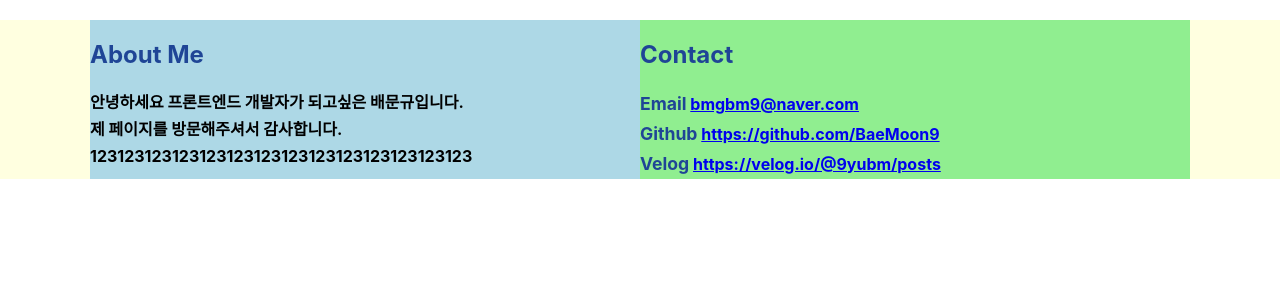
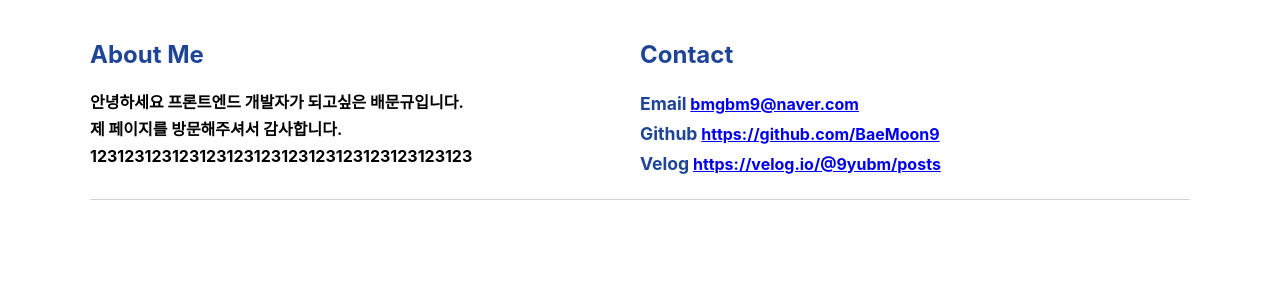
Before and after one commit to BaeMoon9/BaeMoon9, a React (Create React App) app in the folder mypage/: page / in a window 1280 px wide. Shown: the top 300 px of the page. Built offline with nearby package versions, Linux system fonts and the light colour scheme.

Commit message:
aboutpage layout

```diff
--- a/mypage/src/pages/about.tsx
+++ b/mypage/src/pages/about.tsx
@@ -70,15 +70,15 @@ const Container = styled.div<{screenType : string}>`
 		(props.screenType === 'Tablet' ? '600px' : '450px')
 	)};
 
-	background-color: lightyellow;
+
 `
 
 const TitleContent = styled.div<{screenType : string}>`
 	flex-direction: row;
-	background-color: lightblue;
+
 	flex-wrap: wrap;
 	min-width: ${(props) => (props.screenType === 'Pc' ? '550px' :
-		(props.screenType === 'Tablet' ? '250px' : '400px')
+		(props.screenType === 'Tablet' ? '400px' : '400px')
 	)};
 	max-width: ${(props) => (props.screenType === 'Pc' ? '550px' :
 		(props.screenType === 'Tablet' ? '400px' : '400px')
@@ -88,7 +88,7 @@ const TitleContent = styled.div<{screenType : string}>`
 
 const ContactContent = styled.div<{screenType : string}>`
 	flex-direction: row;
-	background-color : lightgreen;
+
 	min-width: ${(props) => (props.screenType === 'Pc' ? '550px' :
 		(props.screenType === 'Tablet' ? '400px' : '400px')
 	)};
@@ -109,6 +109,7 @@ const Content = styled.div`
 	flex-direction: column;
 	font-weight: bold;
 	line-height: 1.7;
+
 `
 
 const ContactName = styled.span`
--- a/mypage/src/pages/main.tsx
+++ b/mypage/src/pages/main.tsx
@@ -13,6 +13,7 @@ function Main(){
 				{/* 스크린 타입은 {screenType} 입니다.
 				스크린 크기는 {screenWidth} 입니다. */}
 				<About />
+				<Divider screenType={screenType}/>
  		</Container>
 	)
 }
@@ -27,3 +28,18 @@ const Container = styled.div<{screenType : string}>`
 	)};
 	align-items: center;
 `
+
+const Divider = styled.hr<{screenType : string}>`
+	width: ${(props) => (props.screenType === 'Pc' ? '1100px' :
+		(props.screenType === 'Tablet' ? '800px' : '400px')
+	)};
+	border: 0px;
+  border-top: 1px solid;
+  margin-top: ${(props) => (props.screenType === 'Pc' ? '20px' :
+		(props.screenType === 'Tablet' ? '15px' : '10px')
+	)};
+  margin-bottom: ${(props) => (props.screenType === 'Pc' ? '20px' :
+		(props.screenType === 'Tablet' ? '15px' : '10px')
+	)};
+	color: lightgray;
+`
```
